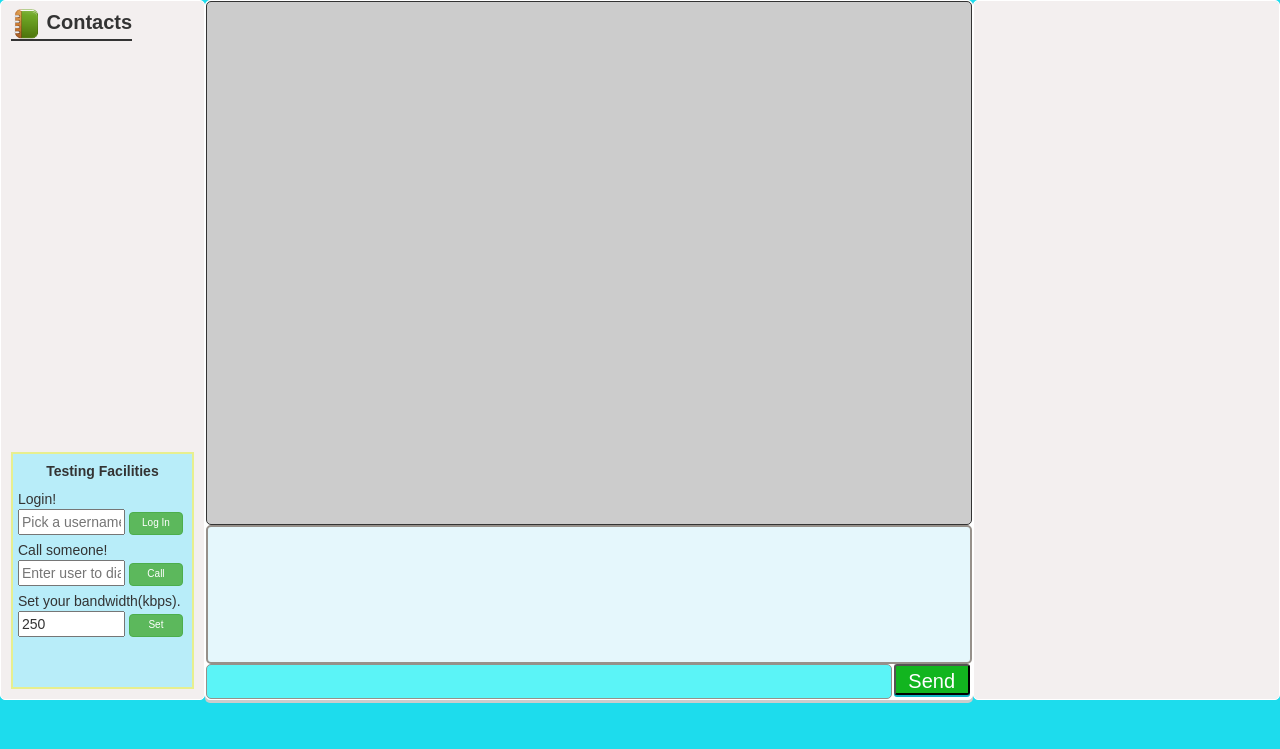
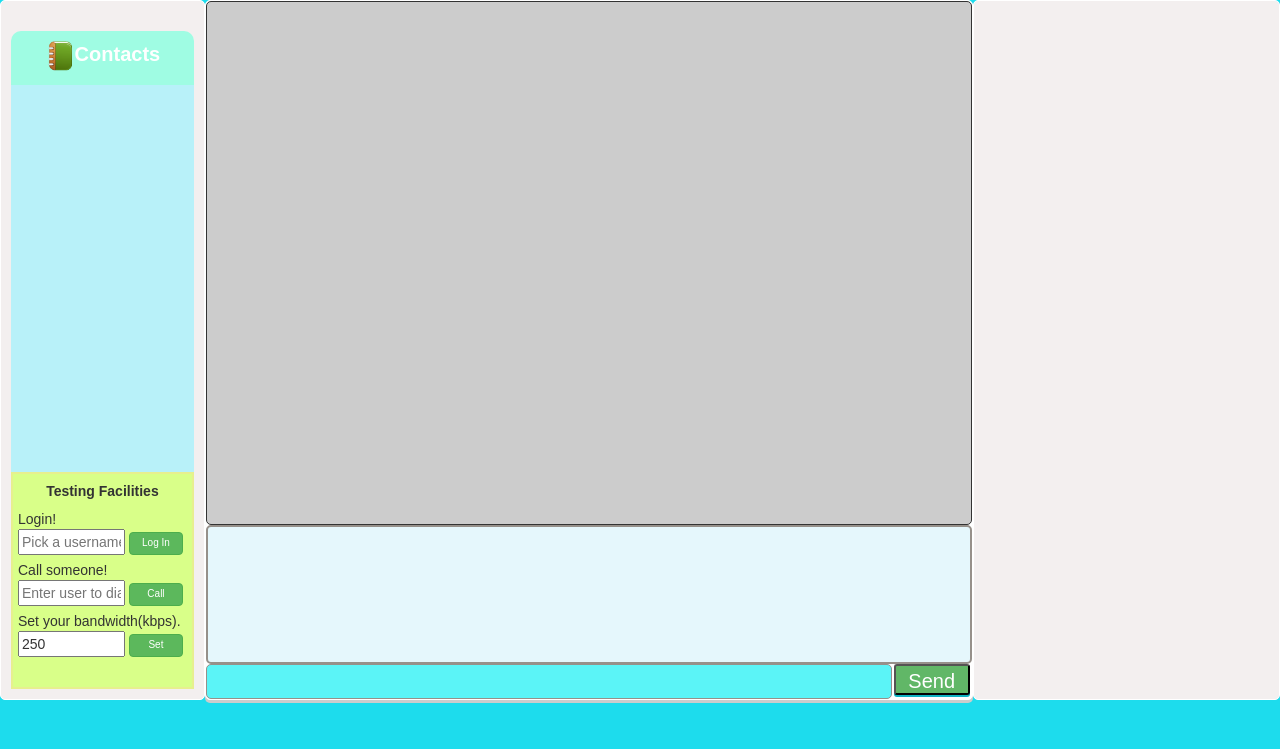
Before and after one commit to PriyankitSingh/VideoChat750, a plain HTML site: page index.html in a window 1280 px wide. Shown: the part 51-800 px from the top of the page. Drawn offline with nearby package versions, Linux system fonts and the light colour scheme.

Commit message:
display contact list

```diff
--- a/css/grid.css
+++ b/css/grid.css
@@ -232,7 +232,7 @@ a {
     margin: 0 2px;
     width: 10%;
     height:  90%;
-    background: #12b51f;
+    background: #61b767;
     font-size: 20px;
     color: #fff;
     border-radius: 3px;
@@ -244,7 +244,7 @@ a {
 }
 
 .form button:hover {
-    background: #5112e5;
+    background: #00ff14;
 }
 
 .otherVideos h2{
@@ -329,25 +329,67 @@ a {
   opacity: 1;
 }
 
-.login h3{
-    position: absolute;
+
+.login .contactslist{
+    position: relative;
+    width: 100%;
+    height: 65%;
+    background: #9ffce3;
+    border-radius: 10px;
+}
+
+.login .contactslist  h3{
+    position: relative;
+    height: 10%;
+    width: 100%;
     font-weight: bold;
     font-size:  20px;
-    top: 40px;
-    border-bottom: 2px solid #333;
+    text-align: center;
+    top: 10px;
+    color:#fff;
+/*    border-bottom: 2px solid #333;*/
 }
-.login h3 img{
+.login .contactslist  h3 img{
     width: 30px;
     height: 30px;
 }
 
+.login .contactslist .sidebar{
+    position: relative;
+    width:  100%;
+    height: 88%;
+    background: #b8f1f9;
+}
+.login .contactslist .sidebar .contacts{
+    width: 100%;
+    height: 100%;
+    overflow-x :hidden;
+    overflow-y :scroll;
+    padding: 0px 0px 0px 0px;
+}
+
+.login .contactslist .sidebar .contacts::-webkit-scrollbar {
+    width: 5px;
+}
+
+.login .contactslist .sidebar .contacts::-webkit-scrollbar-thumb{
+    border-radius: : 5px;
+    background: rgba(96, 106, 24,0.1);
+}
+
+.login .contactslist .sidebar .contacts li{
+    width: 100%;
+    height: 10%;
+    margin:3px;
+    list-style-type: none;
+}
 .login .testTools{
     position: relative;
     width: 100%;
-    height: 35%;
-    top: 65%;
+    height: 32%;
     border: 2px solid #e7ef8f;
-    background: #b8edf9;
+    background: #d9ff89;
+    z-index: 1;
 }
 
 .login .testTools h4{
--- a/index.html
+++ b/index.html
@@ -22,9 +22,13 @@
 		 <div class="grid">
 
 	    	<div class="login">
-	          	<h3> <img src="icons/contacts.png">  Contacts</h3>
-	       	 	<div id="friends-container" class="sidebar"></div>
-
+	    		<div class="contactslist">
+	          		<h3> <img src="icons/contacts.png">Contacts</h3>
+	       	 		<div id="friends-container" class="sidebar">
+	       	 			<ul class="contacts" id="contactsID">
+	       	 			</ul>
+	       	 		</div>
+	       	 	</div>
 	       		<!-- TODO: need to remove one (or both) of the forms -->
 				<div class = "testTools">
 					<h4>Testing Facilities</h4>
--- a/scripts/FacebookLogin.js
+++ b/scripts/FacebookLogin.js
@@ -9,7 +9,6 @@
   var video_out = document.getElementById("vid-box");
   var vid_thumb = document.getElementById("myVideo");
   var vidCount = 0;
-  var contactList= document.getElementById("contactList");
   var sessionList = [];
 
   // This is called with the results from from FB.getLoginStatus().
@@ -84,9 +83,9 @@
 
     FB.api('/me', function(response) {
       userName = response.name;
-      //var container = document.getElementById('friends-container');
+      var container = document.getElementById('friends-container');
       var userElement = document.createElement("div");
-      userElement.innerHTML = "<b>" + response.name + "</b>"
+      userElement.innerHTML = "<b>" + response.name + "</b>";
 
       userElement.addEventListener('click', function(event){
         // TODO: Just for testing
@@ -101,7 +100,7 @@
 
       console.log(response);
       document.getElementById('status').innerHTML =
-        'Thanks for logging in, ' + response.name + '!';
+        'Welcome, ' + response.name + '!';
     });
 
     // fetch friends (only gets people who have signed up for this application)
@@ -111,15 +110,17 @@
 
         var friends = response.data.sort(sortMethod);
         console.log('got a response. Number of friends: ' + friends.length);
-        var container = document.getElementById('friends-container');
-        container.innerHTML = '';
+        // var container = document.getElementById('friends-container');
+        // container.innerHTML = '';
+        var contactList= document.getElementById('contactsID');
         for (var i=0; i<friends.length; i++){
           console.log(friends[i].id + " " + friends[i].name);
           var friendName = friends[i].name;
           var friendId = friends[i].id;
+          var listItem = document.createElement('li');
           var friendElement = document.createElement("a");
-
-          friendElement.innerHTML = "<b>"+"<img src=\"icons\\user.png\" alt=\"Profile Photo\"/> " + friends[i].name + "</b>";
+          friendElement.innerHTML = "<img src=\"icons\\user.png\" alt=\"Profile Photo\"/> " + friends[i].name;
+          listItem.appendChild(friendElement);
           (function (friendName, friendId){
             friendElement.addEventListener('click', function(event){
               // Call the user from here
@@ -130,7 +131,8 @@
             });
           })(friendName, friendId);
 
-          container.appendChild(friendElement);
+          contactList.appendChild(listItem);
+          // container.appendChild(friendElement);
         }
       } else {
         console.log('got no response');
```
